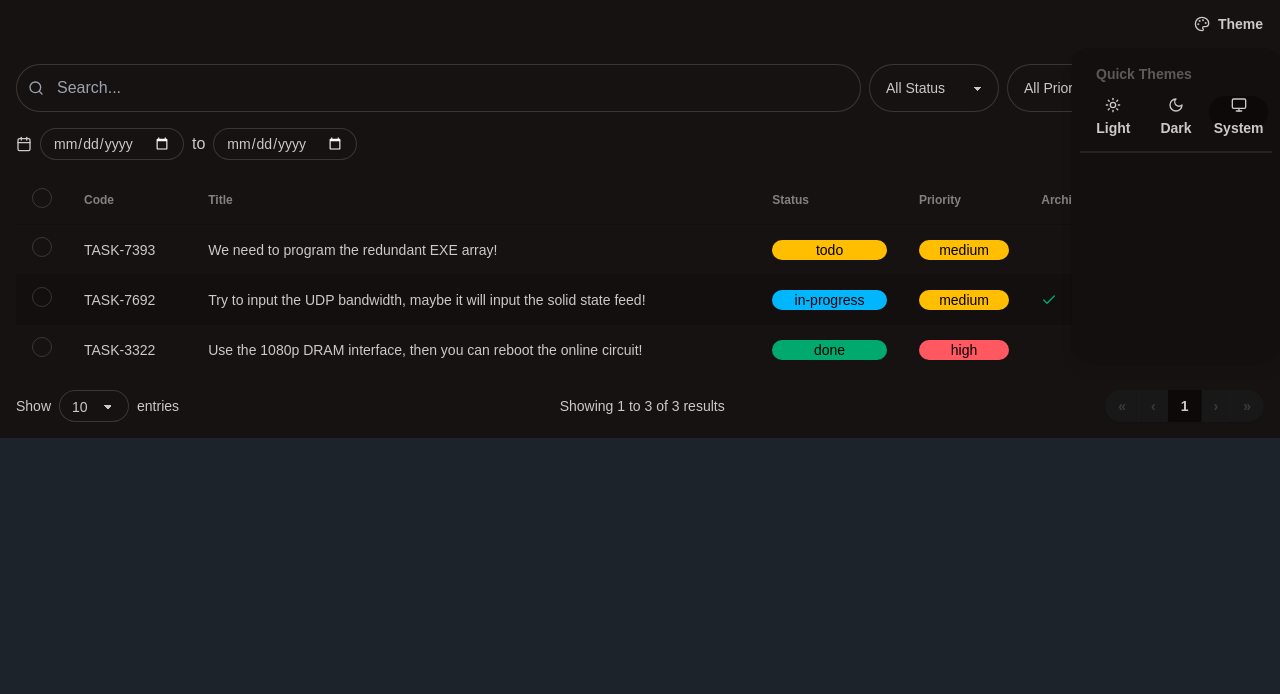
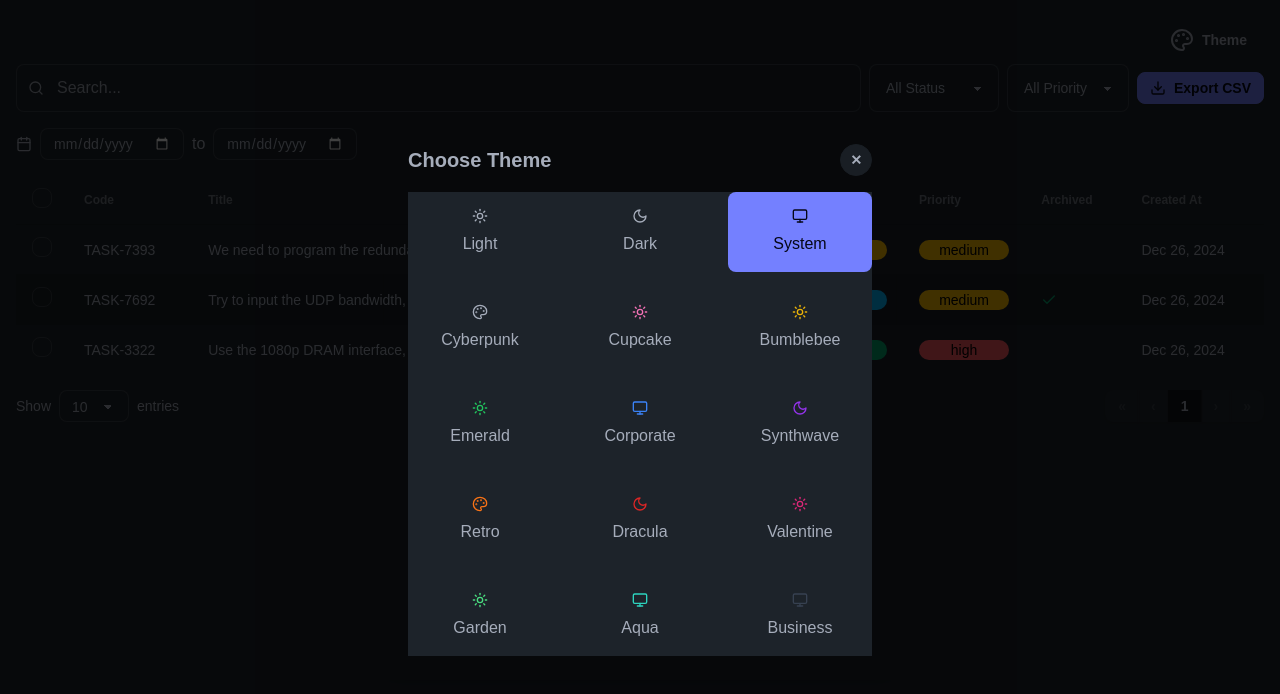
Before and after one commit to ROMANVIKI/nextjs-table-component, a Next.js app: page / in a window 1280 px wide. Both pictures are taken after a click on the button "Theme". Shown: the top 694 px of the page. Built offline with nearby package versions, Linux system fonts and the light colour scheme.

Commit message:
added themes

```diff
--- a/app/page.js
+++ b/app/page.js
@@ -1,13 +1,20 @@
+'use client'
 import Image from "next/image";
 import Dropdown from '../components/Dropdown'
 import {themeChange} from 'theme-change'
 import DataTable from '../components/DataTable'
+import {createContext, useState} from 'react'
+
+export const ThemeContext = createContext()
 
 export default function Home() {
+  const [currentTheme, setCurrentTheme] = useState('system')
   return (
-      <div data-theme="forest">
-        <Dropdown />
+      <ThemeContext.Provider value={{setCurrentTheme, currentTheme}} >
+      <div data-theme={currentTheme}>
+
         <DataTable />
-    </div>
+      </div>
+      </ThemeContext.Provider>
   );
 }
--- a/components/DataTable.jsx
+++ b/components/DataTable.jsx
@@ -2,6 +2,9 @@
 import { useState } from "react";
 import { Calendar, Search, SortAsc, SortDesc, Check, Download } from "lucide-react";
 import { format } from "date-fns";
+import {useContext} from 'react'
+import ThemeContext from '../app/page'
+import Dropdown from './Dropdown'
 
 const sampleData = [
   {
@@ -61,8 +64,7 @@ const exportToCSV = (data, filename) => {
 
         // Format date if the field is createdAt
         if (header === 'createdAt') {
-          cellData = format(new Date(cellData), "MMM d, yyyy");
-        }
+          cellData = format(new Date(cellData), "MMM d, yyyy"); }
 
         // Handle fields that might contain commas
         if (typeof cellData === 'string' && cellData.includes(',')) {
@@ -178,9 +180,13 @@ export default function DataTable() {
     currentPage * itemsPerPage
   );
 
+
+
+
   return (
-    <div className="container mx-auto p-2 sm:p-4 w-full">
+    <div className="container mx-auto p-2 sm:p-4 h-screen w-full">
       {/* Filters Section */}
+      <Dropdown/>
       <div className="space-y-4 mb-4">
         <div className="flex flex-col sm:flex-row gap-2 sm:items-center justify-between">
           <div className="flex flex-col sm:flex-row gap-2 sm:items-center flex-1">
--- a/components/Dropdown.jsx
+++ b/components/Dropdown.jsx
@@ -1,101 +1,96 @@
-"use client";
-import { useState, useEffect, useRef } from 'react';
+
+'use client';
+import { useState, useContext } from 'react';
 import { Sun, Moon, Monitor, Palette } from 'lucide-react';
+import { ThemeContext } from '../app/page';
 
 export default function ThemeDropdown() {
-  const [isDropdown, setIsDropdown] = useState(false);
-  const [currentTheme, setCurrentTheme] = useState('system');
-  const dropdownRef = useRef(null);
+  const { setCurrentTheme, currentTheme } = useContext(ThemeContext);
+  const [isModalOpen, setIsModalOpen] = useState(false);
 
-  // DaisyUI themes grouped by category
-  const themes = {
-    Light: ['light', 'cupcake', 'bumblebee', 'emerald', 'corporate', 'lofi', 'winter'],
-    Dark: ['dark', 'synthwave', 'cyberpunk', 'night', 'dracula', 'business'],
-    Retro: ['retro', 'valentine', 'garden', 'aqua'],
-    Other: ['cmyk', 'autumn', 'fantasy', 'wireframe', 'luxury', 'coffee']
-  };
+  // const themeIcons = {
+  //   light: <Sun className="w-8 h-8 text-yellow-500" />,
+  //   dark: <Moon className="w-8 h-8 text-gray-800" />,
+  //   system: <Monitor className="w-8 h-8 text-blue-500" />,
+  //   cyberpunk: <Palette className="w-8 h-8 text-pink-500" />,
+  //   cupcake: <Sun className="w-8 h-8 text-pink-400" />,
+  //   bumblebee: <Sun className="w-8 h-8 text-yellow-400" />,
+  //   emerald: <Sun className="w-8 h-8 text-green-500" />,
+  //   corporate: <Monitor className="w-8 h-8 text-blue-600" />,
+  //   synthwave: <Moon className="w-8 h-8 text-purple-500" />,
+  // };
 
-  // Theme icons mapping
+
     const themeIcons = {
   light: <Sun className="w-4 h-4" />,
    dark: <Moon className="w-4 h-4" />,
-    system: <Monitor className="w-4 h-4" />
+   system: <Monitor className="w-4 h-4" />,
+   cyberpunk: <Palette className="w-4 h-4 text-neon-pink" />,
+   cupcake: <Sun className="w-4 h-4 text-pink-400" />,
+   bumblebee: <Sun className="w-4 h-4 text-yellow-500" />,
+   emerald: <Sun className="w-4 h-4 text-green-500" />,
+   corporate: <Monitor className="w-4 h-4 text-blue-500" />,
+   synthwave: <Moon className="w-4 h-4 text-purple-600" />,
+   retro: <Palette className="w-4 h-4 text-orange-500" />,
+   dracula: <Moon className="w-4 h-4 text-red-600" />,
+   valentine: <Sun className="w-4 h-4 text-pink-600" />,
+   garden: <Sun className="w-4 h-4 text-green-400" />,
+   aqua: <Monitor className="w-4 h-4 text-teal-400" />,
+   business: <Monitor className="w-4 h-4 text-gray-700" />,
+   // Add more themes and their icons here
  };
 
-  // Handle click outside to close dropdown
-  useEffect(() => {
-    const handleClickOutside = (event) => {
-      if (dropdownRef.current && !dropdownRef.current.contains(event.target)) {
-        setIsDropdown(false);
-      }
-    };
-
-    document.addEventListener('mousedown', handleClickOutside);
-    return () => document.removeEventListener('mousedown', handleClickOutside);
-  }, []);
 
   const setTheme = (theme) => {
-    const html = document.querySelector('html');
-    html.setAttribute('data-theme', theme);
     setCurrentTheme(theme);
-    setIsDropdown(false);
-    // You might want to save the theme preference to localStorage here
+    setIsModalOpen(false);
   };
 
   return (
-    <div ref={dropdownRef} className="relative flex justify-end">
-      <div className="dropdown dropdown-end">
+    <div className="relative flex justify-end">
+      {/* Button to open modal */}
       <button
-          onClick={() => setIsDropdown(!isDropdown)}
+        onClick={() => setIsModalOpen(true)}
         className="btn btn-ghost gap-2 normal-case"
       >
-          <Palette className="w-4 h-4" />
+        <Palette className="w-6 h-6" />
         <span className="hidden sm:inline">Theme</span>
       </button>
 
-        {isDropdown && (
-          <div className="dropdown-content z-[1] menu p-2 shadow-lg bg-base-200 rounded-box w-52 max-h-96 overflow-y-auto">
-            {/* Quick theme options with icons */}
-            <div className="menu-title">Quick Themes</div>
-            <div className="grid grid-cols-3 gap-1 p-1 mb-2">
-              {['light', 'dark', 'system'].map((theme) => (
+      {/* Modal */}
+      {isModalOpen && (
+        <div data-theme={currentTheme} className="fixed inset-0 z-50 flex items-center justify-center bg-black bg-opacity-75">
+          <div className="rounded-lg p-6 w-11/12 max-w-lg mx-auto shadow-lg">
+            <div className="flex justify-between items-center mb-4">
+              <h2 className="text-xl font-semibold">Choose Theme</h2>
               <button
-                  key={theme}
-                  onClick={() => setTheme(theme)}
-                  className={`btn btn-sm ${currentTheme === theme ? 'btn-active' : 'btn-ghost'} gap-2`}
+                onClick={() => setIsModalOpen(false)}
+                className="btn btn-sm btn-circle"
               >
-                  {themeIcons[theme]}
-                  <span className="capitalize">{theme}</span>
+                ✕
               </button>
-              ))}
             </div>
 
-            <div className="divider my-1"></div>
-
-            {/* All DaisyUI themes grouped by category */}
-            {Object.entries(themes).map(([category, categoryThemes]) => (
-              <div key={category}>
-                <div className="menu-title mt-2">{category}</div>
-                {categoryThemes.map((theme) => (
+            {/* Theme Options */}
+            <div data-theme={currentTheme} className="grid grid-cols-3 gap-4" >
+              {Object.entries(themeIcons).map(([theme, icon]) => (
                 <div
                   key={theme}
                   onClick={() => setTheme(theme)}
-                    className={`
-                      flex items-center gap-2 px-4 py-2 rounded-lg cursor-pointer
-                      ${currentTheme === theme ? 'bg-primary text-primary-content' : 'hover:bg-base-300'}
-                    `}
+                  className={`cursor-pointer p-4 rounded-lg flex flex-col items-center justify-center ${
+                    currentTheme === theme
+                      ? 'bg-primary text-primary-content'
+                      : 'hover:bg-gray-100'
+                  }`}
                 >
-                    <div className="w-4 h-4 rounded-full border-2" style={{
-                      backgroundImage: `linear-gradient(45deg, var(--p) 50%, var(--s) 50%)`
-                    }}></div>
-                    <span className="capitalize">{theme}</span>
+                  {icon}
+                  <span className="mt-2 capitalize">{theme}</span>
                 </div>
               ))}
             </div>
-            ))}
+          </div>
         </div>
       )}
     </div>
-    </div>
   );
 }
--- a/tailwind.config.mjs
+++ b/tailwind.config.mjs
@@ -17,6 +17,39 @@ export default {
     require('daisyui'),
   ],
     daisyui: {
-    themes: ["light", "dark", "cupcake", "cyberpunk", "halloween", "forest", "luxury", "black", "night", "dracula", "lemonade"],
+    themes: [
+      "light",
+      "dark",
+      "cupcake",
+      "bumblebee",
+      "emerald",
+      "corporate",
+      "synthwave",
+      "retro",
+      "cyberpunk",
+      "valentine",
+      "halloween",
+      "garden",
+      "forest",
+      "aqua",
+      "lofi",
+      "pastel",
+      "fantasy",
+      "wireframe",
+      "black",
+      "luxury",
+      "dracula",
+      "cmyk",
+      "autumn",
+      "business",
+      "acid",
+      "lemonade",
+      "night",
+      "coffee",
+      "winter",
+      "dim",
+      "nord",
+      "sunset",
+    ],
   },
 };
```
Lines whose indentation alone changed are shown as unchanged.
